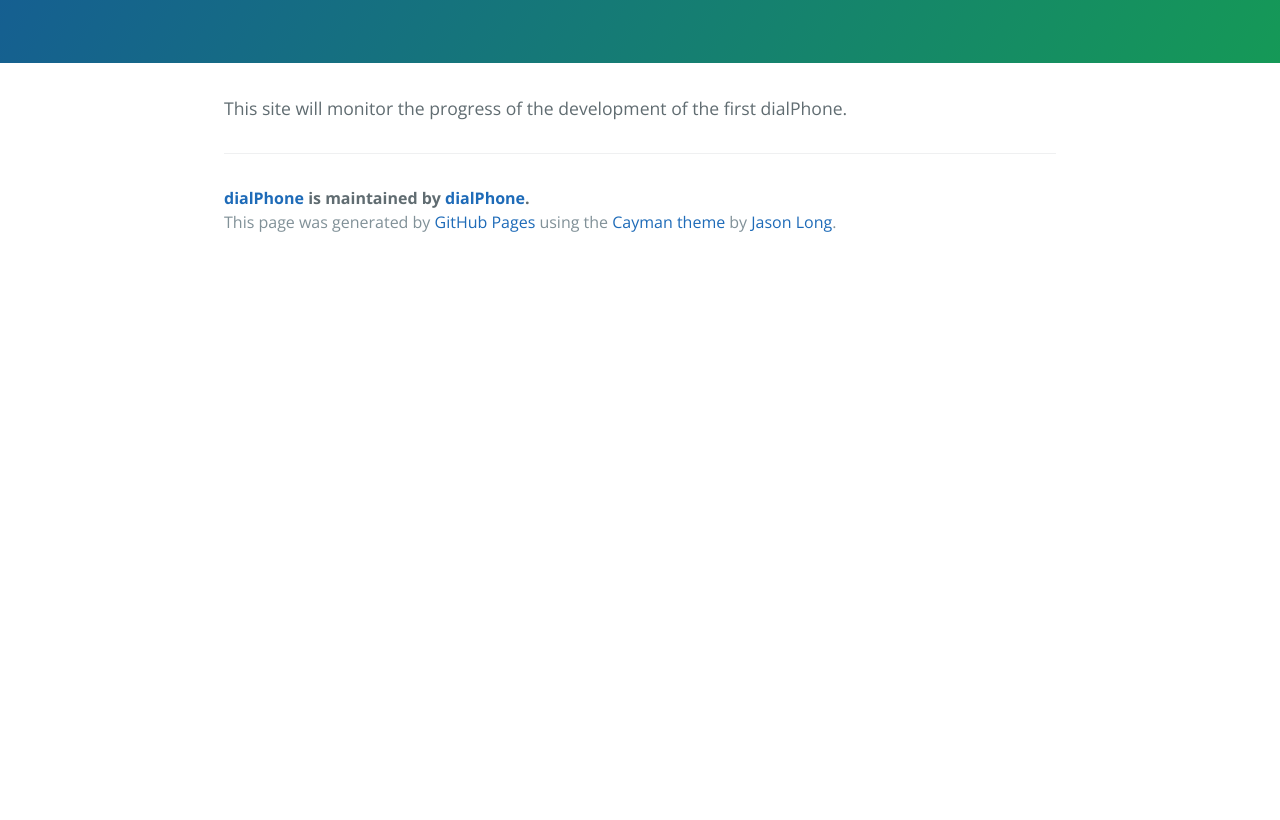
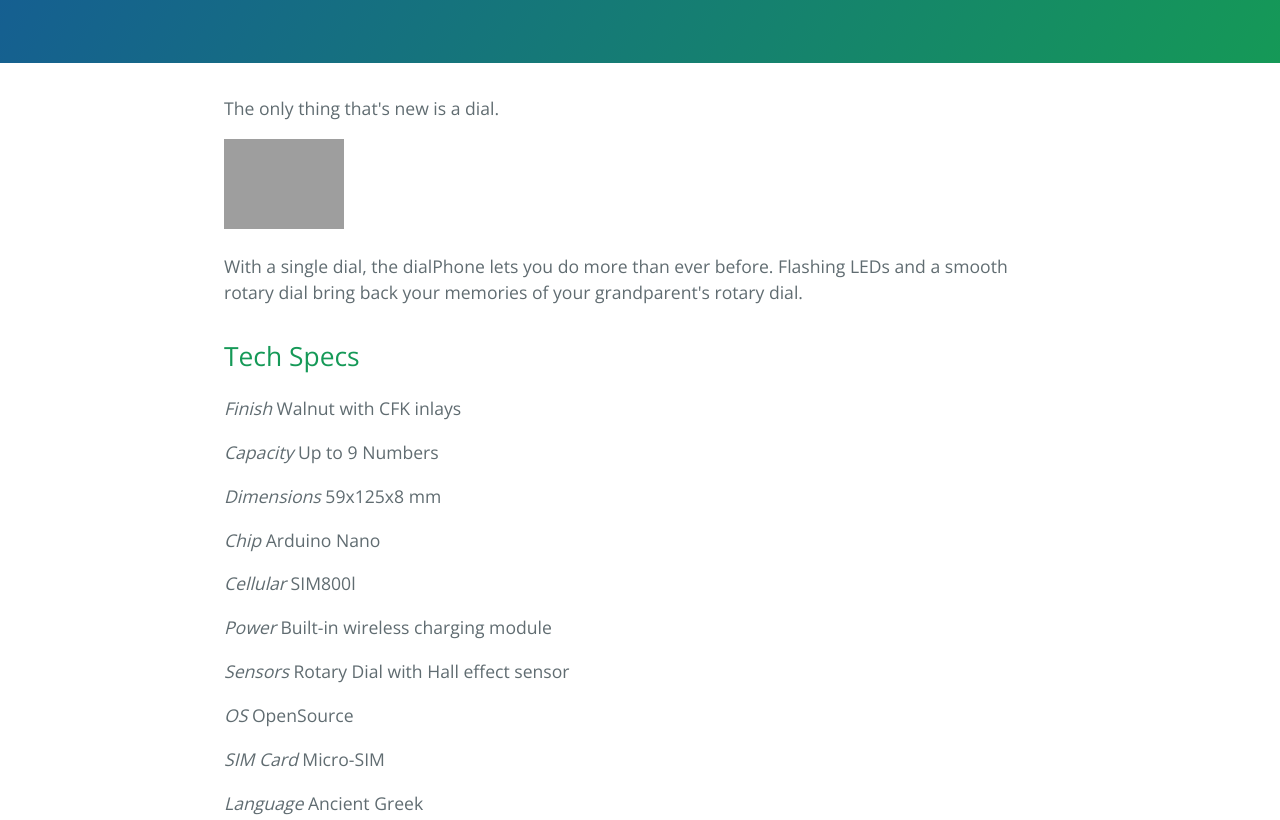
Before and after one commit to dialPhone/dialPhone, a plain HTML site: page index.html in a window 1280 px wide. Shown: the part 320-1140 px from the top of the page. Before the commit the page ends 800 px from the top, so only its background shows below. Drawn offline with nearby package versions, Linux system fonts and the light colour scheme; grey boxes are pictures that could not be loaded.

Commit message:
Create gh-pages branch via GitHub

```diff
--- a/index.html
+++ b/index.html
@@ -19,7 +19,34 @@
     </section>
 
     <section class="main-content">
-      <p>This site will monitor the progress of the development of the first dialPhone.</p>
+      <p>The only thing that's new is a dial.</p>
+
+<p><img src="https://cloud.githubusercontent.com/assets/16843704/12523195/86a453e2-c155-11e5-8f83-63dc81ee2dfc.jpg" width="120"></p>
+
+<p>With a single dial, the dialPhone lets you do more than ever before. Flashing LEDs and a smooth rotary dial bring back your memories of your grandparent's rotary dial.</p>
+
+<h2>
+<a id="tech-specs" class="anchor" href="#tech-specs" aria-hidden="true"><span aria-hidden="true" class="octicon octicon-link"></span></a>Tech Specs</h2>
+
+<p><em>Finish</em>      Walnut with CFK inlays</p>
+
+<p><em>Capacity</em>    Up to 9 Numbers</p>
+
+<p><em>Dimensions</em>  59x125x8 mm</p>
+
+<p><em>Chip</em>        Arduino Nano</p>
+
+<p><em>Cellular</em>    SIM800l</p>
+
+<p><em>Power</em>      Built-in wireless charging module</p>
+
+<p><em>Sensors</em>      Rotary Dial with Hall effect sensor</p>
+
+<p><em>OS</em>          OpenSource</p>
+
+<p><em>SIM Card</em>    Micro-SIM</p>
+
+<p><em>Language</em>    Ancient Greek</p>
 
       <footer class="site-footer">
         <span class="site-footer-owner"><a href="https://github.com/dialPhone/dialPhone">dialPhone</a> is maintained by <a href="https://github.com/dialPhone">dialPhone</a>.</span>
--- a/params.json
+++ b/params.json
@@ -1 +1 @@
-{"name":"dialPhone","tagline":"Arduino Phone SIM800l","body":"This site will monitor the progress of the development of the first dialPhone.","google":"","note":"Don't delete this file! It's used internally to help with page regeneration."}
+{"name":"dialPhone","tagline":"Arduino Phone SIM800l","body":"The only thing that's new is a dial.\r\n\r\n<img src=\"https://cloud.githubusercontent.com/assets/16843704/12523195/86a453e2-c155-11e5-8f83-63dc81ee2dfc.jpg\" width=\"120\">\r\n\r\nWith a single dial, the dialPhone lets you do more than ever before. Flashing LEDs and a smooth rotary dial bring back your memories of your grandparent's rotary dial.\r\n\r\n## Tech Specs\r\n\r\n*Finish*      Walnut with CFK inlays\r\n\r\n*Capacity*    Up to 9 Numbers\r\n\r\n*Dimensions*  59x125x8 mm\r\n\r\n*Chip*        Arduino Nano\r\n\r\n*Cellular*    SIM800l\r\n\r\n*Power*      Built-in wireless charging module\r\n\r\n*Sensors*      Rotary Dial with Hall effect sensor\r\n\r\n*OS*          OpenSource\r\n\r\n*SIM Card*    Micro-SIM\r\n\r\n*Language*    Ancient Greek","google":"","note":"Don't delete this file! It's used internally to help with page regeneration."}
```
